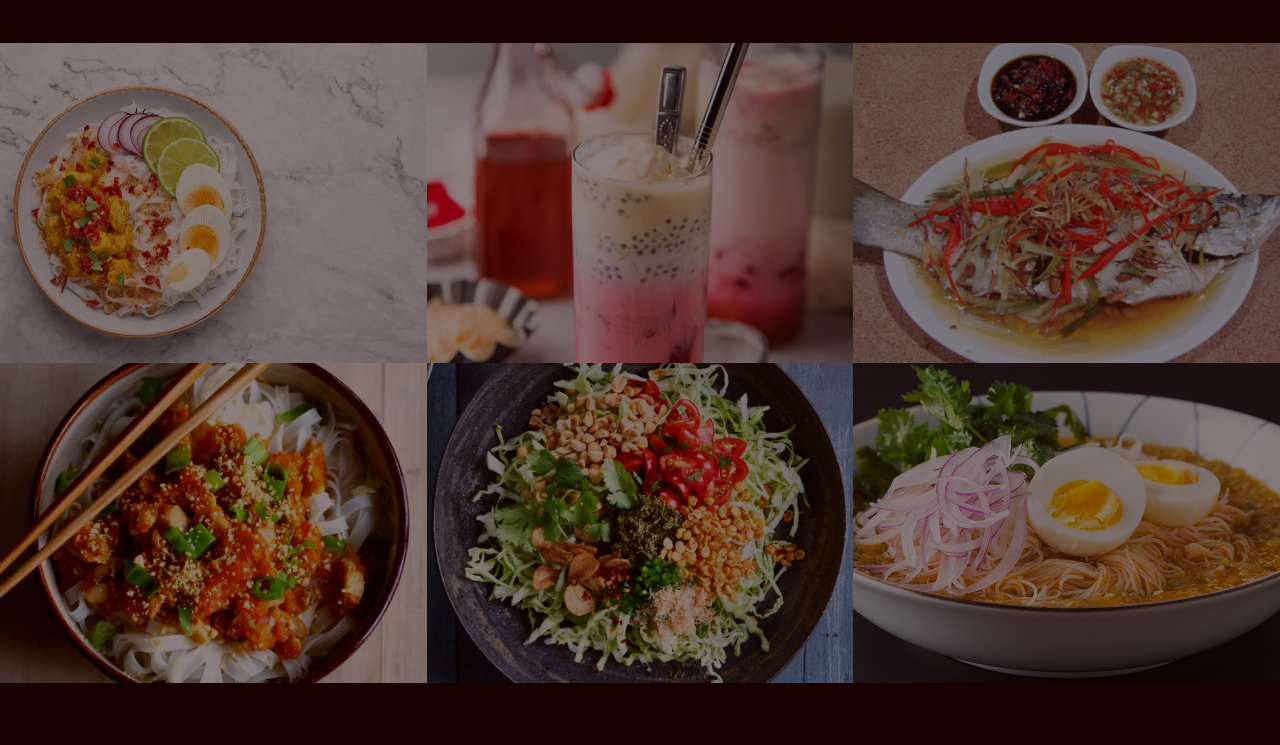
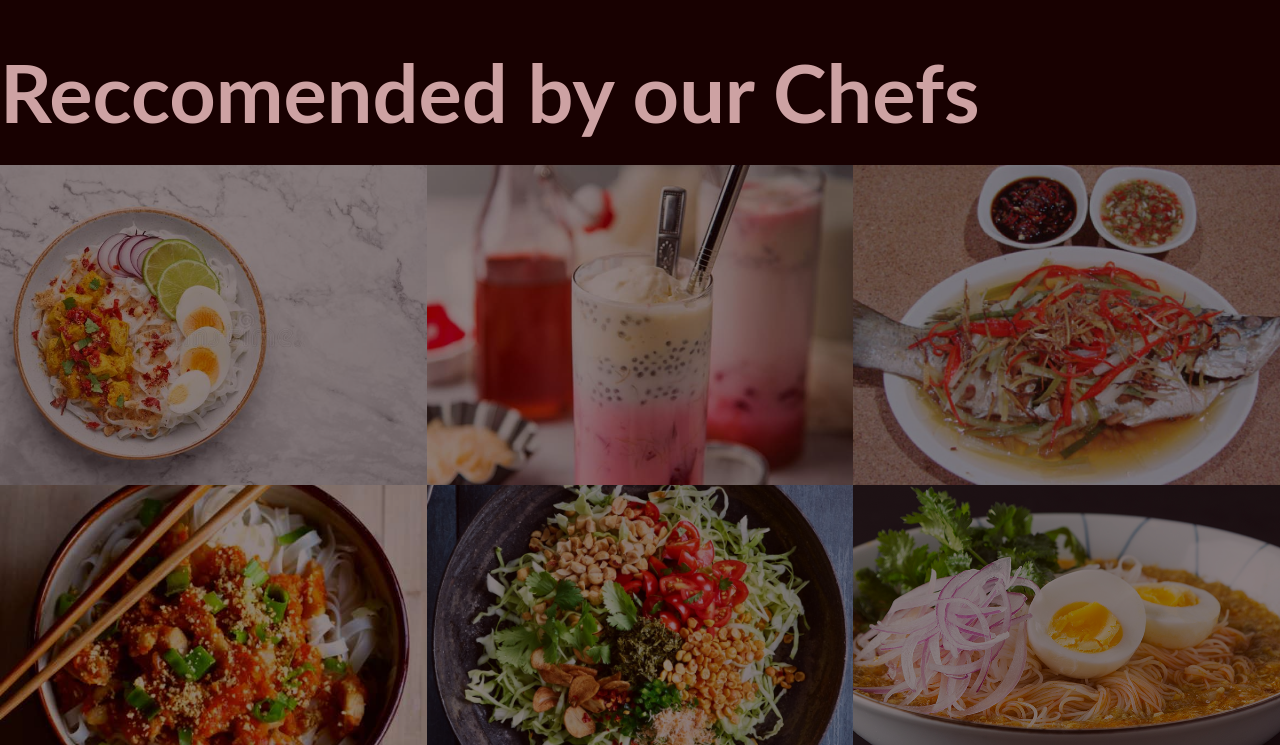
Before and after one commit to chotimmysf/saas-restuarant-proj, a website: page index.html in a window 1280 px wide. Shown: the part 1437-2182 px from the top of the page. Drawn offline with nearby package versions, Linux system fonts and the light colour scheme.

Commit message:
Recc by Chef

```diff
--- a/index.html
+++ b/index.html
@@ -115,6 +115,9 @@
 
     <!--Gallery-->
     <section class="gallery">
+      <div class="heading">
+        <h1>Reccomended by our Chefs</h1>
+      </div>
       <div class="cards-wrapper">
         <div class="card">
           <div class="card-overlay">
--- a/scss/_components.scss
+++ b/scss/_components.scss
@@ -176,7 +176,12 @@
     font-size: 10px;
   }
 }
-
+.gallery {
+  font-size: 60px;
+  align-items: center;
+  font-family: $font-lato;
+  color: #bbb;
+}
 .card {
   width: 33.3333%;
   height: 30vw;
--- a/scss/_layout.scss
+++ b/scss/_layout.scss
@@ -224,6 +224,15 @@
 }
 
 .gallery {
+  font: $font-lato;
+  font-size: 54px;
+  align-items: center;
+  color: #bbb;
+
+  @media (max-width: 1000px) {
+    font-size: 35px;
+  }
+
   .cards-wrapper {
     display: flex;
     flex-wrap: wrap;
```
Also changed, not shown: css/main.css.
